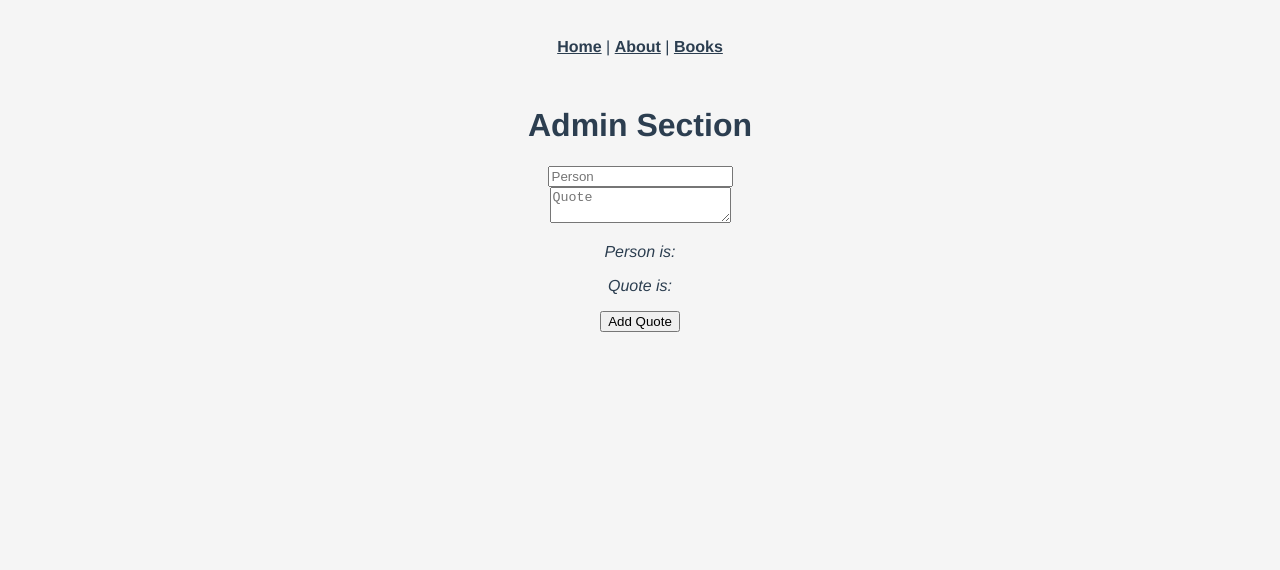
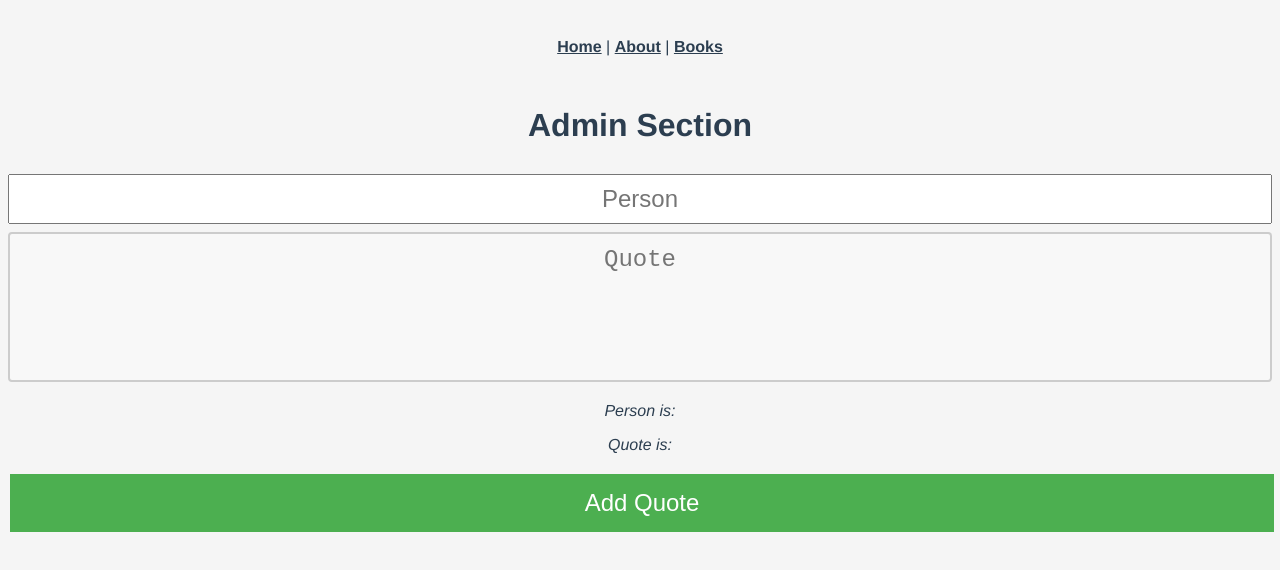
Before and after one commit to TomFrink/StoicPage, a Vue app: page /#/admin in a window 1280 px wide. Shown: the top 570 px of the page. Built offline with nearby package versions, Linux system fonts and the light colour scheme; what vuefire would draw is missing.

Commit message:
Added Styles to Admin Input Section

```diff
--- a/src/views/Admin.vue
+++ b/src/views/Admin.vue
@@ -1,8 +1,8 @@
 <template>
   <div>
     <h1>Admin Section</h1>
-    <section>
-      <input v-model="person" placeholder="Person" />
+    <section class="input">
+      <input v-model="person" placeholder="Person" type="text" />
       <br />
       <textarea v-model="quote" placeholder="Quote"></textarea>
       <p>
@@ -15,9 +15,9 @@
       <p style="white-space: pre-line;">
         <b>{{ quote }}</b>
       </p>
-      <button @click="addQuote">Add Quote</button>
+      <button class="addquote" @click="addQuote">Add Quote</button>
     </section>
-    <section>
+    <section class="output">
       <ul id="quotes">
         <li v-for="thing in things" :key="thing.quote">
           {{ thing.time.seconds | dater }} - {{ thing.quote }} by
@@ -63,4 +63,49 @@ export default {
 };
 </script>
 
-<style scoped></style>
+<style scoped>
+/* input section */
+section.input {
+  text-align: center;
+}
+/* person input */
+input[type="text"] {
+  width: 100%;
+  height: 50px;
+  padding: 12px 20px;
+  margin: 8px 0;
+  box-sizing: border-box;
+  font-size: 24px;
+  text-align: center;
+}
+input[type="text"]:focus {
+  border: 3px solid #555;
+}
+/* quote input */
+textarea {
+  width: 100%;
+  height: 150px;
+  padding: 12px 20px;
+  box-sizing: border-box;
+  border: 2px solid #ccc;
+  border-radius: 4px;
+  background-color: #f8f8f8;
+  resize: none;
+  font-size: 24px;
+  text-align: center;
+}
+/* Add Quote Button */
+button.addquote {
+  background-color: #4caf50; /* Green */
+  border: none;
+  color: white;
+  padding: 15px 32px;
+  text-align: center;
+  text-decoration: none;
+  display: inline-block;
+  font-size: 24px;
+  margin: 4px 2px;
+  cursor: pointer;
+  width: 100%;
+}
+</style>
```
